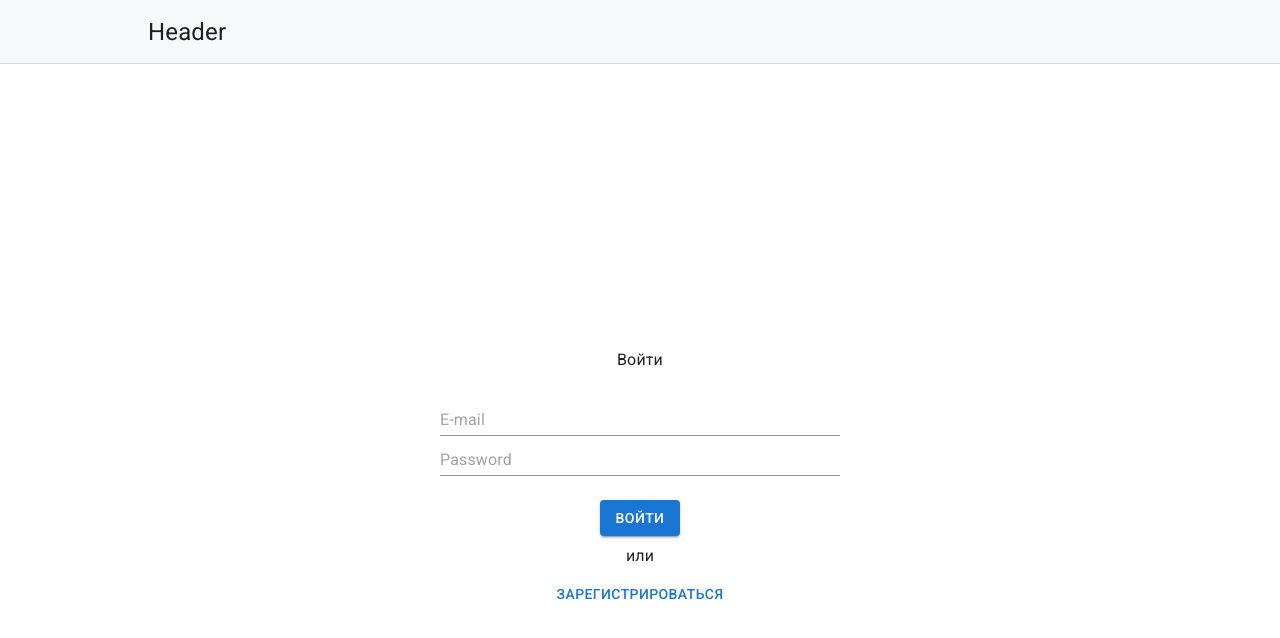
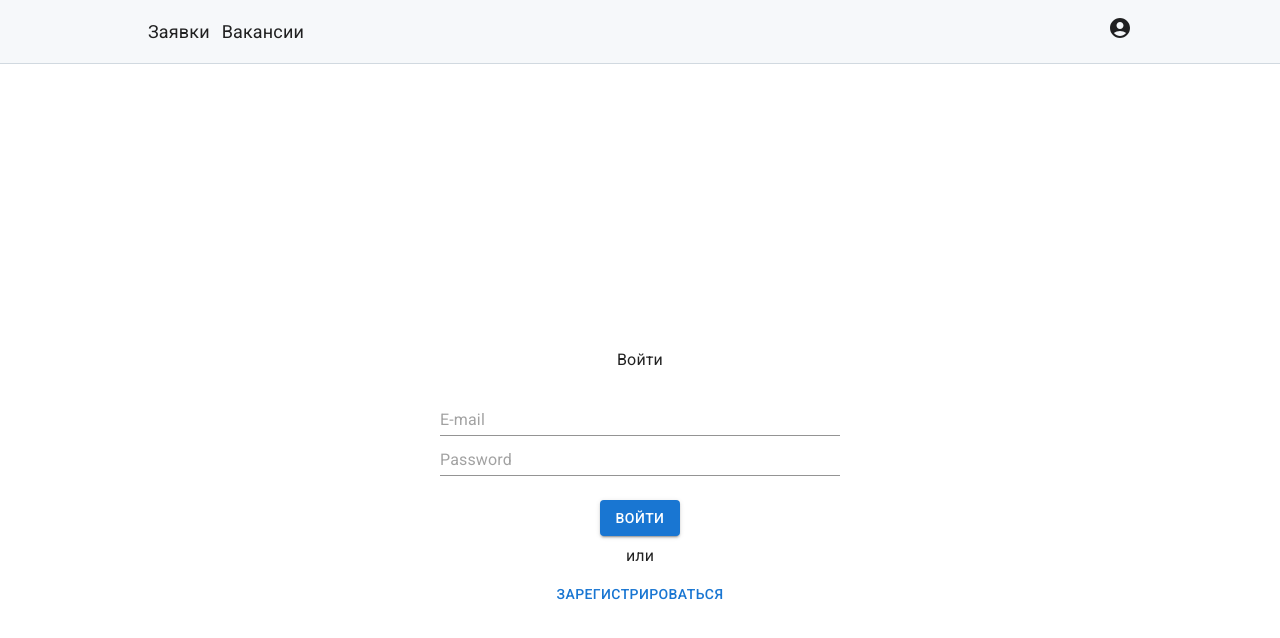
Before and after one commit to predeinnikita/ural-code-hackathon, a React (Create React App) app in the folder client/: page / in a window 1280 px wide. Shown: the top 638 px of the page. Built offline with nearby package versions, Linux system fonts and the light colour scheme; the HTML template or start-up script is replaced by a standard one.

Commit message:
add navigation

```diff
--- a/client/src/components/app-header/AppHeader.module.scss
+++ b/client/src/components/app-header/AppHeader.module.scss
@@ -12,6 +12,8 @@
   padding: 0 40px;
   display: flex;
   align-items: center;
+  gap: 12px;
+  justify-content: space-between;
 
   @media screen and (max-width: 1280px) {
     width: 1024px;
@@ -29,6 +31,17 @@
   }
 }
 
-.title {
-  font-size: 24px;
+.navigation {
+  display: flex;
+  gap: 12px;
+
+  .navigationItem {
+    font-size: 18px;
+    cursor: pointer;
+  }
 }
+
+
+.profile {
+    cursor: pointer;
+}
--- a/client/src/components/app-header/AppHeader.tsx
+++ b/client/src/components/app-header/AppHeader.tsx
@@ -1,12 +1,24 @@
 import { FC } from "react";
 
 import styles from "./AppHeader.module.scss";
+import AccountCircleIcon from '@mui/icons-material/AccountCircle';
+import { useNavigate } from "react-router-dom";
+import { ROUTES } from "../routing/routes";
 
 export const AppHeader: FC<any> = () => {
+  const navigate = useNavigate();
+
   return (
     <div className={styles.wrapper}>
       <div className={styles.inner}>
-        <div className={styles.title}>Header</div>
+        <div className={styles.navigation}>
+          <div className={styles.navigationItem} onClick={() => navigate(ROUTES.CLAIMS_PAGE)}>Заявки</div>
+          <div className={styles.navigationItem} onClick={() => navigate(ROUTES.VACANCY_LIST_PAGE)}>Вакансии</div>
+        </div>
+
+        <div className={styles.profile}>
+          <AccountCircleIcon />
+        </div>
       </div>
     </div>
   );
```
